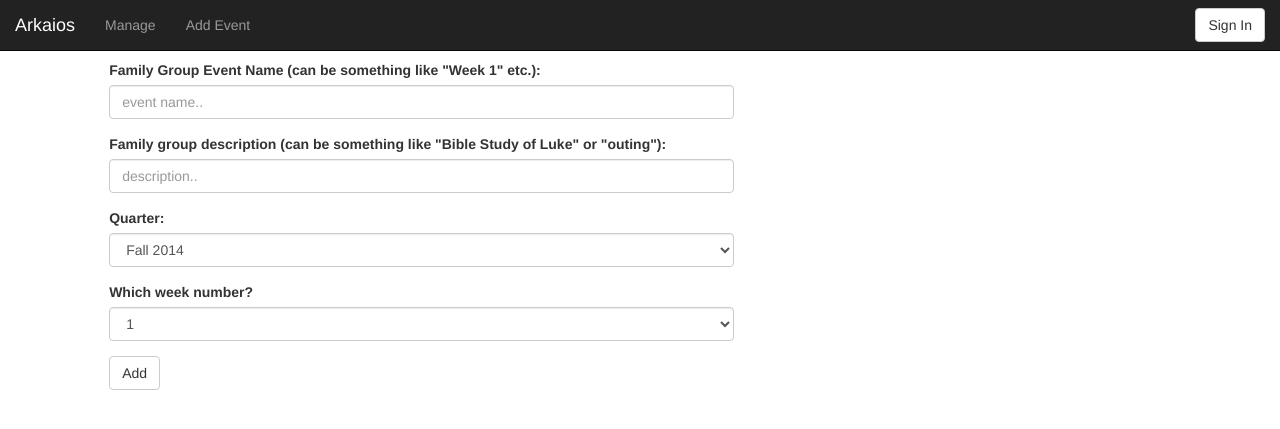
After one commit to phouse512/arkaios, a Flask app: page /family-group/1/add in a window 1280 px wide. The commit adds this page. Shown: the top 429 px of the page. Run offline with Flask 2, Linux system fonts and the light colour scheme; some libraries are stand-ins or nearby versions.

Commit message:
pre-login working

```diff
--- a/arkaios/app.py
+++ b/arkaios/app.py
@@ -7,6 +7,7 @@ from flask import render_template, redirect, url_for, request, jsonify, make_res
 from arkaios.models import Base, User, LargeGroup, SmallGroup, SmallGroupEvent, Attendee, LargeGroupAttendance, SmallGroupEventAttendance
 from arkaios import config
 from arkaios import helpers
+from forms import EventForm
 
 import csv
 import json
@@ -295,7 +296,7 @@ def large_group_attendance_search():
 @app.route('/family-group/<fg_id>/overview')
 def family_group_leader_overview(fg_id):
 
-	return render_template('smallgroup/overview.html',id=fg_id)
+	return render_template('smallgroup/overview.html',fg_id=fg_id)
 
 @app.route('/family-group/<fg_id>/_overview_table')
 def family_group_leader_overview_table(fg_id):
@@ -378,7 +379,7 @@ def family_group_event_attendance(fg_id, event_id):
 			finalList.append(val)
 		norepeat.append(val)
 
-	return render_template('smallgroup/edit.html', records=finalList, existing=existing, currentEventId=event_id, fgId=fg_id)
+	return render_template('smallgroup/edit.html', records=finalList, existing=existing, currentEventId=event_id, fg_id=fg_id)
 
 @app.route('/family-group/_get_users')
 def family_group_all_users():
@@ -421,11 +422,24 @@ def family_group_save_attendance():
 
 	db.session.commit()
 	flash("You successfully saved attendance!")
+	print fg
 	return redirect(url_for('family_group_leader_manage', fg_id=fg))
 
-@app.route('/family-group/add')
-def family_group_add():
-	return render_template("smallgroup/add.html")
+@app.route('/family-group/<fg_id>/add', methods = ['GET', 'POST'])
+def family_group_add(fg_id):
+	if request.method == 'GET':
+		form = EventForm(request.args)
+	else:
+		form = EventForm(coerce=int)
+
+	if form.validate_on_submit():
+		event = SmallGroupEvent(name=form.name.data, description=form.description.data, weekNumber=form.week.data, quarter=form.quarter.data, small_group_id=fg_id)
+		db.session.add(event)
+		db.session.commit()
+		flash(('Event added successfully.'))
+		return redirect(url_for('family_group_leader_manage', fg_id=fg_id))
+
+	return render_template("smallgroup/add.html", form=form, fg_id=fg_id)
 
 # Example of ajax route that returns JSON
 @app.route('/_add_numbers')
--- a/arkaios/config.py
+++ b/arkaios/config.py
@@ -7,3 +7,4 @@ SQLALCHEMY_DATABASE_URI = 'postgres://PhilipHouse:house@localhost/arkaios'
 #SQLALCHEMY_DATABASE_URI = 'postgres://gtwnxaeulqztlh:Af5wrfurq510fqonyoFiZryaFg@ec2-54-197-241-91.compute-1.amazonaws.com:5432/d5uaju8veb38j0'
 SECRET_KEY = 'thisissecret'
 SESSION_PROTECTION = 'stroang'
+CSRF_ENABLED = True
--- /dev/null
+++ b/arkaios/forms.py
@@ -0,0 +1,9 @@
+from flask.ext.wtf import Form
+from wtforms import TextField, SelectField
+from wtforms.validators import Required
+
+class EventForm(Form):
+	name = TextField('name', validators = [Required()])
+	description = TextField('description', validators = [Required()])
+	quarter = SelectField('quarter', choices = [('f14', 'Fall 2014'), ('w15', 'Winter 2015'), ('s15', 'Spring 2015')], validators = [Required()])
+	week = SelectField('week', choices = tuple((number, number) for number in range(1,10)), validators = [Required()], coerce=int)
--- a/arkaios/models.py
+++ b/arkaios/models.py
@@ -15,6 +15,7 @@ class User(Base):
 	id = Column(Integer, primary_key=True)
 	name = Column(String(200))
 	password = Column(String(100))
+	scope = Column(Integer)
 
 	def __init__(self, name, password):
 		self.name = name
--- a/arkaios/templates/fgleaderbase.html
+++ b/arkaios/templates/fgleaderbase.html
@@ -28,8 +28,8 @@
                 </div>
                 <div class="navbar-collapse collapse">
                     <ul class="nav navbar-nav">
-                        <li class="{% block active_nav_fgoverview %}{% endblock %}"><a href="#">View Attendance</a></li>
-                        <li class="{% block active_nav_fgmanage %}{% endblock %}"><a href="#">Add Attendance</a></li>
+                        <li class="{% block active_nav_fgoverview %}{% endblock %}"><a href="{{ url_for('family_group_leader_manage', fg_id=fg_id) }}">Manage</a></li>
+                        <li class="{% block active_nav_fg_add %}{% endblock %}"><a href="{{ url_for('family_group_add', fg_id=fg_id) }}">Add Event</a></li>
                     </ul>
                     <button type="button" class="btn btn-default navbar-btn pull-right">Sign In</button>
                 </div>
--- /dev/null
+++ b/arkaios/templates/smallgroup/add.html
@@ -0,0 +1,42 @@
+{% extends 'fgleaderbase.html' %}
+
+{% block title %}
+Manage Family Group Attendance
+{% endblock title %}
+
+{% block active_nav_fgadd %}
+active
+{% endblock active_nav_fgadd %}
+
+{% block content %}
+<div style="margin-top: 60px;" class="row">
+	<div class="col-lg-6 col-lg-offset-1">
+		<form role="form" action="/family-group/{{ fg_id }}/add" method="post" name="family_group_add">
+			{{ form.hidden_tag() }}
+			<div class="form-group">
+				<label for="name">Family Group Event Name (can be something like "Week 1" etc.):</label>
+				{{ form.name(class_="form-control", placeholder="event name..")}}
+			</div>
+
+			<div class="form-group">
+				<label for="description">Family group description (can be something like "Bible Study of Luke" or "outing"):</label>
+				{{ form.description(class_="form-control", placeholder="description..") }}
+			</div>
+
+			<div class="form-group">
+				<label for="quarter">Quarter:</label>
+				{{ form.quarter(class_="form-control") }}
+			</div>
+
+			<div class="form-group">
+				<label for="week">Which week number?</label>
+				{{ form.week(class_="form-control") }}
+			</div>
+
+			<input type="submit" class="btn btn-default" value="Add" />
+		</form>
+
+	</div>
+</div>
+
+{% endblock content %}
--- a/arkaios/templates/smallgroup/edit.html
+++ b/arkaios/templates/smallgroup/edit.html
@@ -19,7 +19,7 @@ active
 	<div id="fgListMembers" class="fgPanel col-lg-4 col-md-4 col-lg-offset-2 col-md-offset-2">
 		<form id="form" action="/family-group/_save_attendance" method="post">
 			<input name="currentEvent" id="currentEvent" type="hidden" value="{{ currentEventId }}" />
-			<input name="currentFG" id="currentFG" type="hidden" value="{{ fgId }}" />
+			<input name="currentFG" id="currentFG" type="hidden" value="{{ fg_id }}" />
 			<input name="selectedPeople" id="selectedPeople" type="hidden" />
 			<h4>Select attendees at this week's large group!</h4>
 			<ul class="list-group">
--- a/arkaios/templates/smallgroup/manage.html
+++ b/arkaios/templates/smallgroup/manage.html
@@ -26,7 +26,7 @@ active
 				</li>
 			{% endfor %}
 		</ul>
-		<a href="#" class="btn btn-block btn-primary"><i class="fa fa-plus"></i>Add Event</a>
+		<a href="{{ url_for('family_group_add', fg_id=fg_id) }}" class="btn btn-block btn-primary"><i class="fa fa-plus"></i></a>
 
 	</div>
 
--- a/requirements.txt
+++ b/requirements.txt
@@ -6,3 +6,4 @@ Flask-SQLAlchemy
 Flask-Login
 gunicorn
 psycopg2
+Flask-WTF
```
